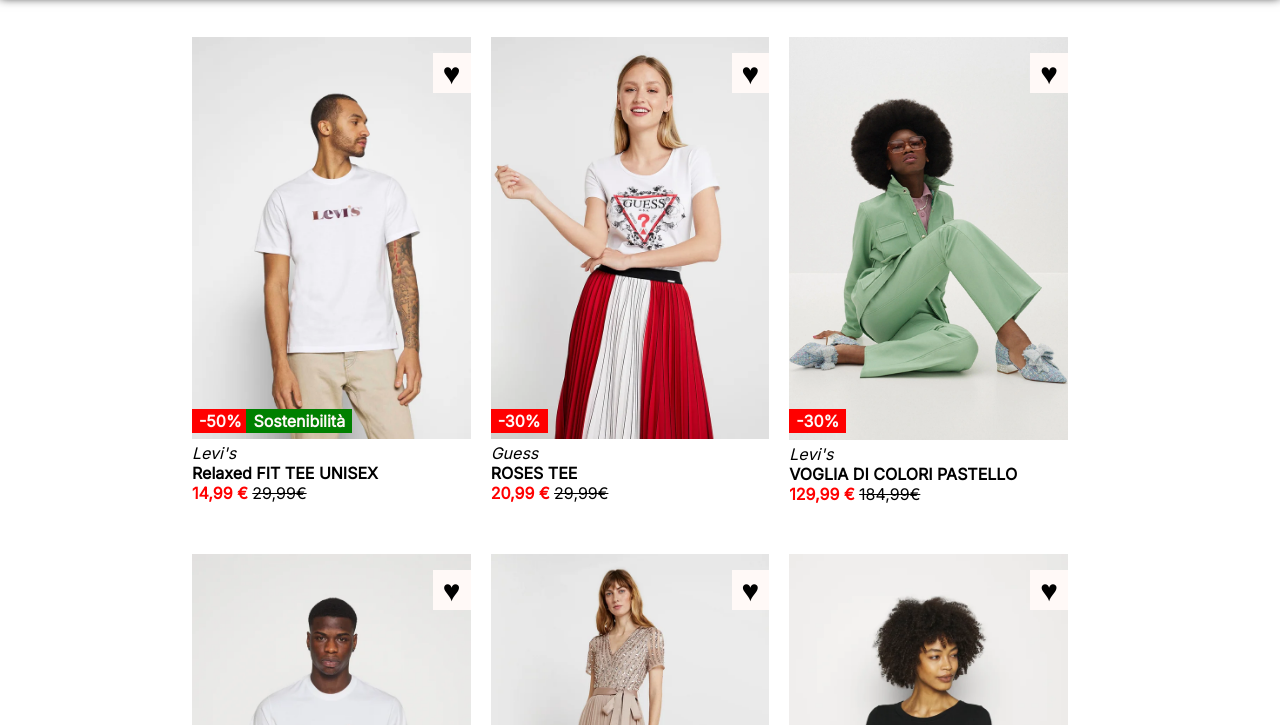
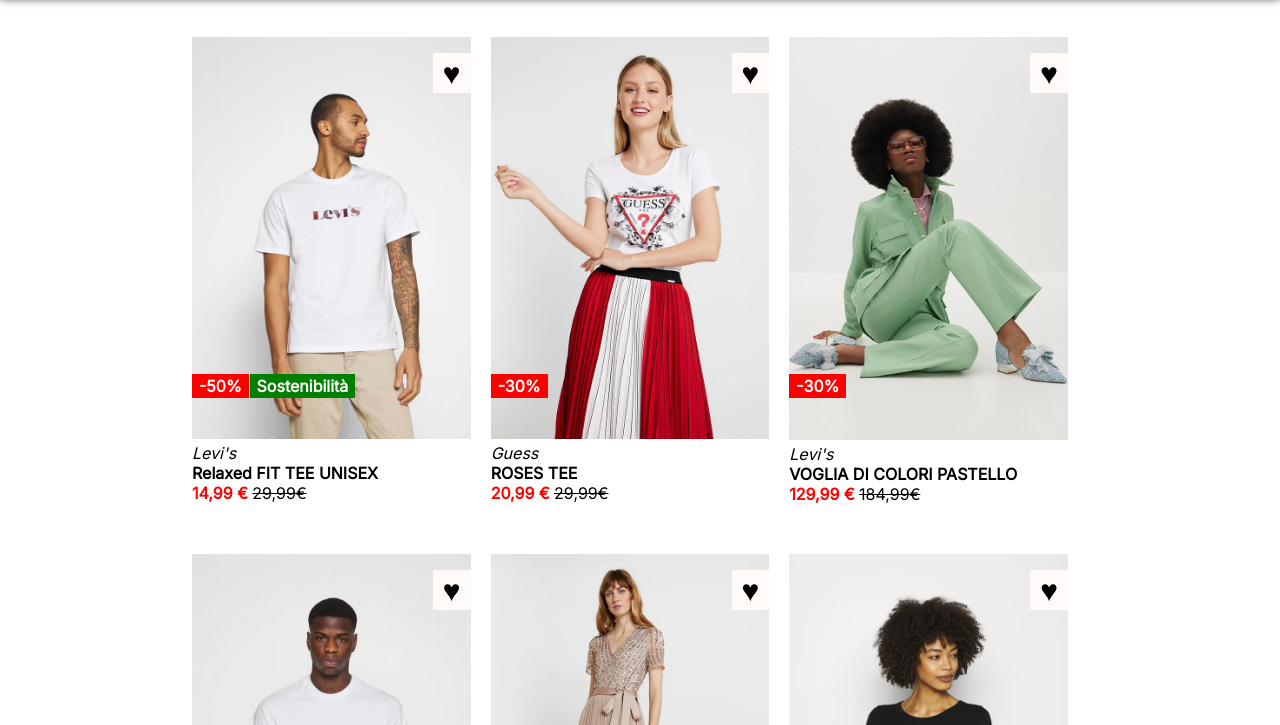
Before and after one commit to marcoarnulfo/html-css-boolando, a plain HTML site: page index.html in a window 1280 px wide. Shown: the part 75-800 px from the top of the page. Drawn offline with Linux system fonts and the light colour scheme.

Commit message:
fix some stuff

```diff
--- a/assets/css/style.css
+++ b/assets/css/style.css
@@ -204,13 +204,13 @@
     color: var(--light);
     background-color: red;
     position: absolute;
-    bottom: 6.3rem;
+    bottom: 8.5rem;
     padding: 2px 7px;
 }
 
 .nature_free{
     background-color: var(--sostenibilità);
-    left: 3.4rem;
+    left: 3.6rem;
 }
 
 .heart{
```
